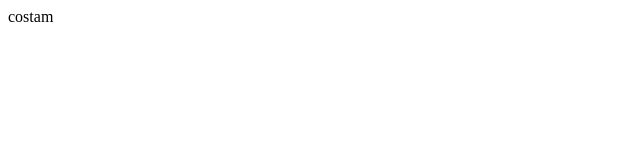
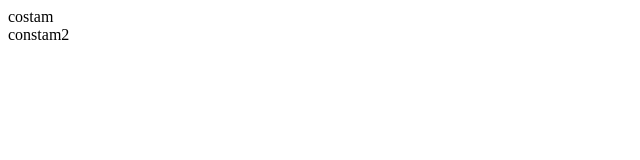
Before and after one commit to vxda/training, a plain HTML site: page index.html in a window 1280 px wide. Shown: the full height of the page, 0-640 px from the left. Drawn offline with Linux system fonts and the light colour scheme.

Commit message:
costam message

```diff
--- a/index.html
+++ b/index.html
@@ -6,5 +6,6 @@
 </head>
 <body>
 	<div>costam</div>
+	constam2
 </body>
 </html>
```
